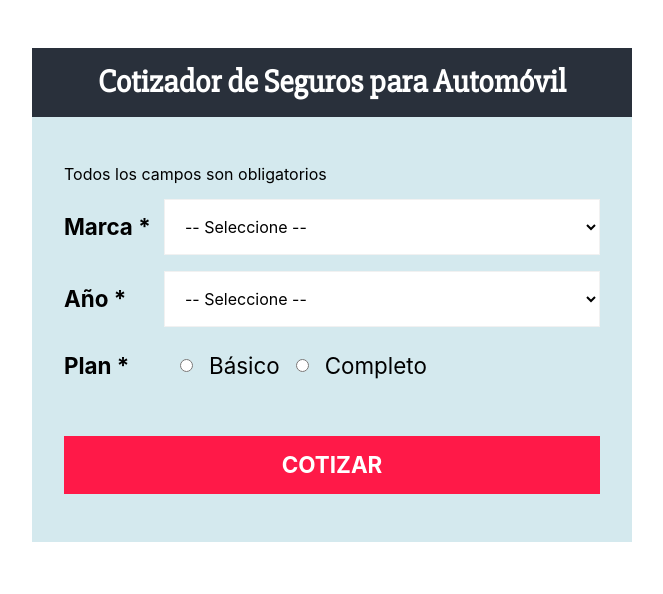
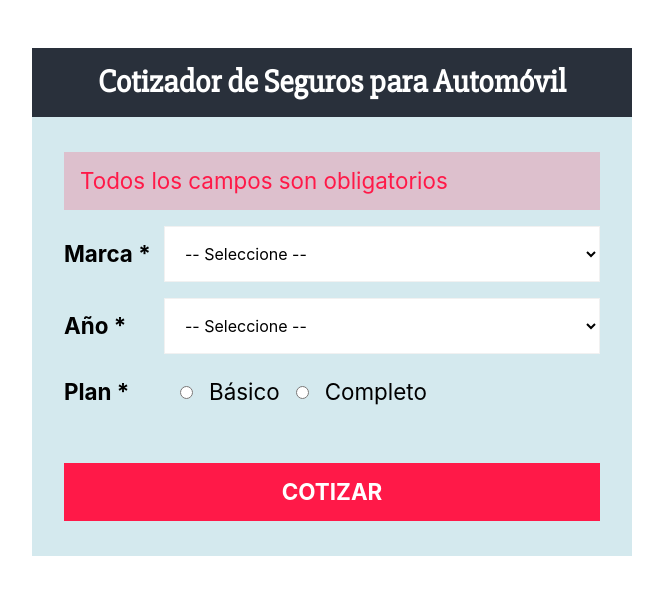
Before and after one commit to jcarlosj/React-Project-Cotiza-Seguro-Auto-U-JPdTV, a React (Create React App) app: page / in a window 1280 px wide. Both pictures are taken after a click on the button "COTIZAR". Shown: the top 594 px of the page, without its empty margins (308-971 px from the left). Built offline with nearby package versions, Linux system fonts and the light colour scheme.

Commit message:
[+] C > QuotationForm: Style ErrorComponent

```diff
--- a/src/App.js
+++ b/src/App.js
@@ -12,7 +12,7 @@ const ContentComponent = styled .div `
 
 const FormComponent = styled .div `
     background-color: #d4e9ee;
-    padding: 2rem;
+    padding: 1.2rem 2rem;
 `;
 
 function App() {
--- a/src/components/QuotationForm.js
+++ b/src/components/QuotationForm.js
@@ -43,6 +43,13 @@ const ButtonComponent = styled .button `
         cursor: pointer;
     }
 `;
+const ErrorComponent = styled .p `
+    background-color: #FF194833;
+    color: #FF1948;
+    font-size: 1.4rem;
+    margin: 1rem 0;
+    padding: 1rem;
+`;
 
 /** Component */
 const QuotationForm = () => {
@@ -83,7 +90,7 @@ const QuotationForm = () => {
             onSubmit={ handleSubmit }
         >
             { error
-                ?   <p>Todos los campos son obligatorios</p>
+                ?   <ErrorComponent>Todos los campos son obligatorios</ErrorComponent>
                 :   null
             }
             <FieldComponent>
```
